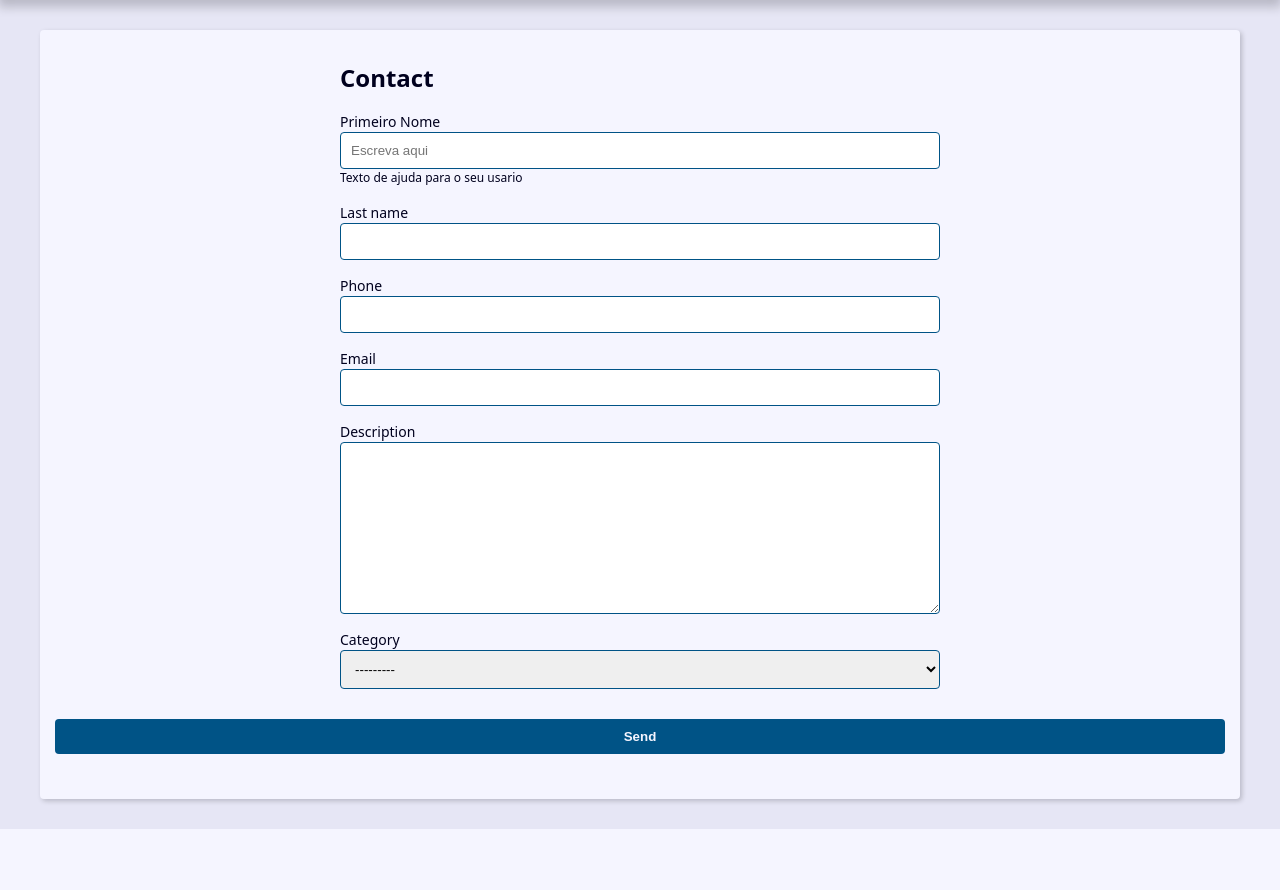
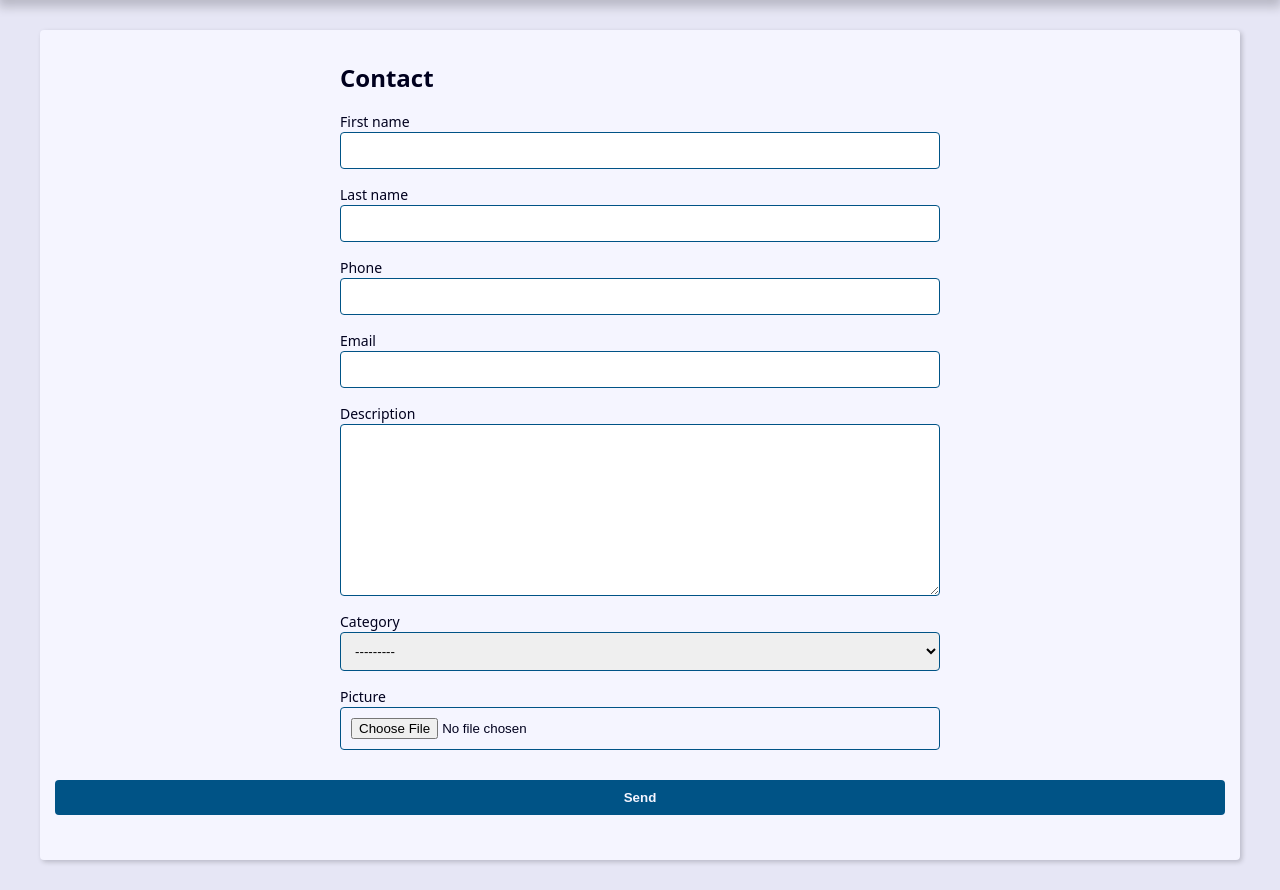
Before and after one commit to CaiuaAbrantes/projeto-agenda-django-23, a Django app: page /contact/create/ in a window 1280 px wide. Shown: the part 239-1129 px from the top of the page. Before the commit the page ends 1068 px from the top, so only its background shows below. Run offline with Django 5.2, Linux system fonts and the light colour scheme; data that the repository does not hold is empty.

Commit message:
trabalhando com ImageField no template e nos forms

```diff
--- a/contact/forms.py
+++ b/contact/forms.py
@@ -3,36 +3,18 @@ from django.core.exceptions import ValidationError
 from . import models
 
 class ContactForm(forms.ModelForm):
-    first_name= forms.CharField(
-        widget=forms.TextInput(
+    picture= forms.ImageField(
+        widget=forms.FileInput(
             attrs={
-                'class':'classe-a classe-b',
-                'placeholder':'Escreva aqui'
+                'accept':'image/*',
             }
-        ),
-        label='Primeiro Nome',
-        help_text='Texto de ajuda para o seu usario'
+        )
     )
-    def __init__(self, *args, **kwargs):
-        super().__init__(*args, **kwargs)
-
-        # self.fields['first_name'].widget.attrs.update({
-        #     'class': 'classe-a classe-b',
-        #     'placeholder': 'Aqui veio do init',
-        # })
     class Meta:
         model= models.Contact
         fields= ('first_name', 'last_name', 'phone',
-                 'email', 'description', 'category',)
-
-        #widgets={
-        #    'first_name': forms.TextInput(
-        #        attrs={
-        #            'class':'classe-a classe-b',
-        #            'placeholder':'Escreva aqui'
-        #        }
-        #    )
-        #}
+                 'email', 'description', 'category',
+                 'picture',)
     def clean(self):
         # cleaned_data = self.cleaned_data
         cleaned_data = self.cleaned_data
--- a/contact/templates/contact/contact.html
+++ b/contact/templates/contact/contact.html
@@ -12,6 +12,12 @@
     <p><b>Created Date:</b> {{ contact.created_date }}</p>
     <p><b>Description:</b> {{ contact.description }}</p>
     <p><b>Category:</b> {{ contact.category.name }}</p>
+
+    {% if contact.picture %}
+      <p>
+        <img src="{{ contact.picture.url }}" alt="{{ contact.first_name }} {{ contact.last_name }}">
+      </p>
+    {% endif %}
 
       <div class="contact-links">
       <a class="btn btn-link" href="{% url 'contact:update' contact.id %}">Update</a>
--- a/contact/templates/contact/create.html
+++ b/contact/templates/contact/create.html
@@ -22,6 +22,13 @@
                <p class="help-text">{{ field.help_text }}</p>
             {% endif %}
           </div>
+
+          {% if field.name == 'picture' and field.value.url %}
+            <div class="form-group">
+              <img src="{{ field.value.url }}" alt="">
+            </div>
+          {% endif %}
+
         {% endfor %}
         </div>
       </div>
--- a/contact/views/contact_forms.py
+++ b/contact/views/contact_forms.py
@@ -7,7 +7,7 @@ def create(request):
     form_action=reverse('contact:create') #vai fazer dinamico a action em create.html
 
     if request.method== 'POST':
-        form=ContactForm(request.POST)
+        form=ContactForm(request.POST, request.FILES)
         context={
             'form': form,
             'form_action':form_action
@@ -39,7 +39,7 @@ def update(request, contact_id):
     form_action=reverse('contact:update', args=(contact_id,))
 
     if request.method== 'POST':
-        form=ContactForm(request.POST, instance=contact) #mostra que ja tem os dados do contact apenas e para atualizar
+        form=ContactForm(request.POST, request.FILES, instance=contact) #mostra que ja tem os dados do contact apenas e para atualizar
         context={
             'form': form,
             'form_action':form_action
```
